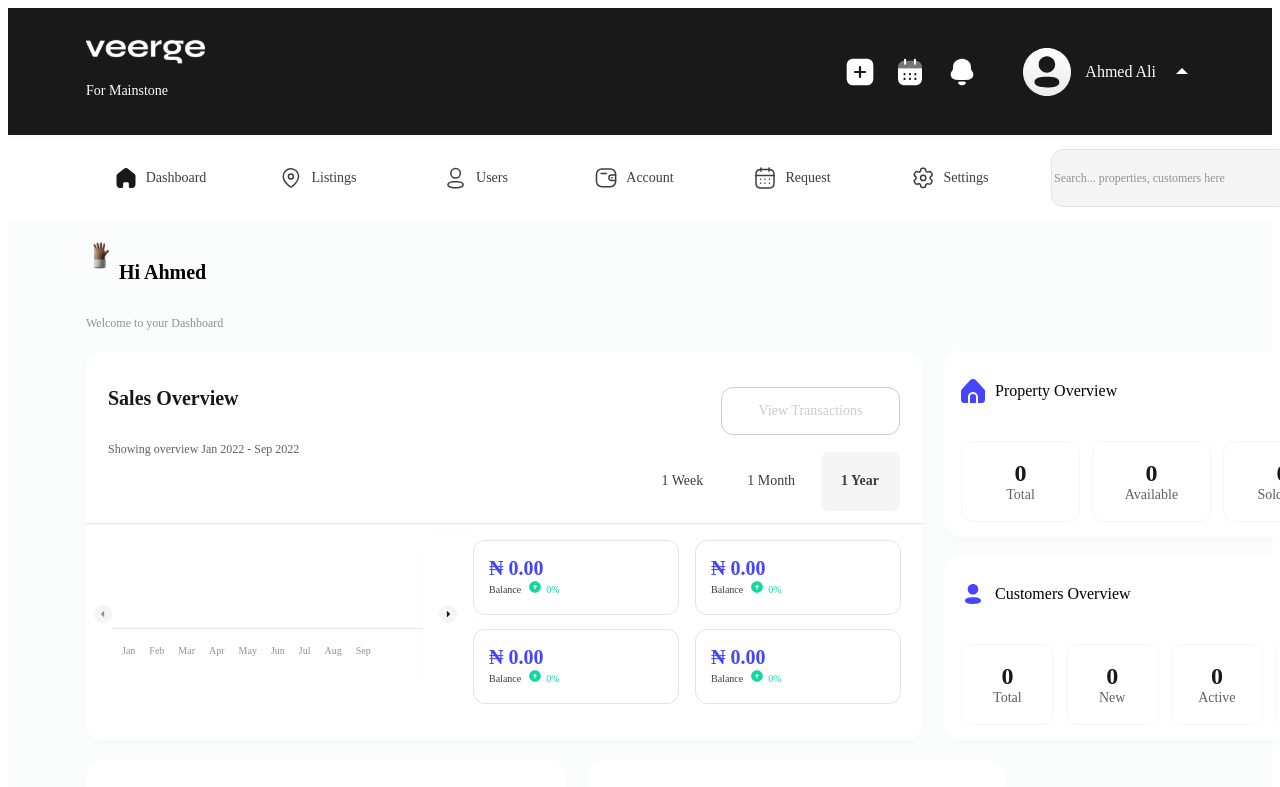
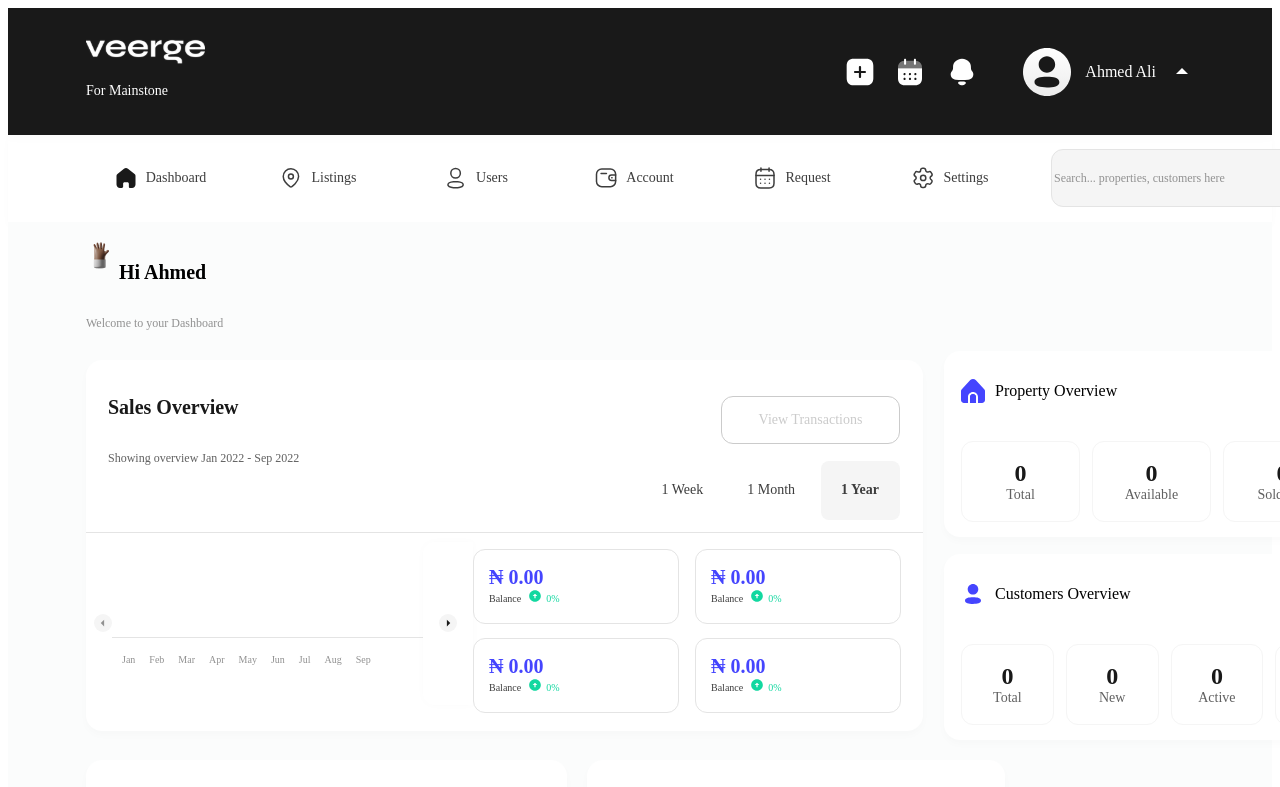
Before and after one commit to Adenike247/myxellia-test, a Next.js app: page / in a window 1280 px wide. Shown: the top 787 px of the page. Built offline with nearby package versions, Linux system fonts and the light colour scheme.

Commit message:
worked on listingsOverview

```diff
--- a/src/components/DashboardContent.tsx
+++ b/src/components/DashboardContent.tsx
@@ -28,7 +28,7 @@ const DashboardContent = () => {
         >
           Welcome to your Dashboard
         </Text>
-        <Box display="flex"  gap="21px" mt="20px">
+        <Box display="flex" alignItems="center"  gap="21px" mt="20px">
           <SalesOverview />
           <Box>
             <OverviewCard
```
